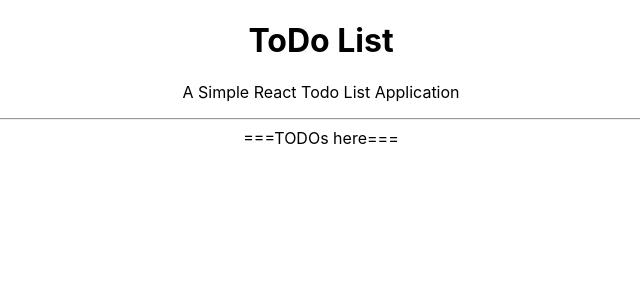
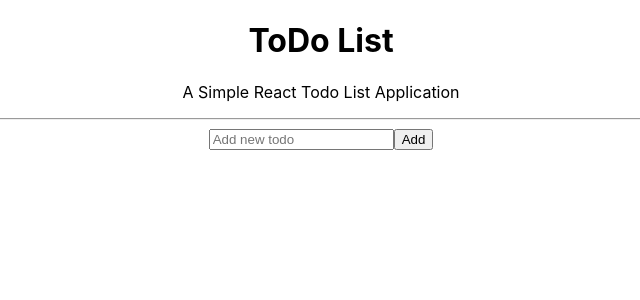
Before and after one commit to danielmason89/React-Todo-App, a React (Create React App) app: page / in a window 1280 px wide. Shown: the top 300 px of the page, without its empty margins (319-959 px from the left). Built offline with nearby package versions, Linux system fonts and the light colour scheme.

Commit message:
complete add todo functionality
- TodoList now have the main newTodo handling, key and id is being generated here with uuid
- NewTodoForm component to allow submission of new todo
- Todo component to display each todo item.  Further functionality will be completed later

```diff
--- /dev/null
+++ b/src/NewTodoForm.js
@@ -0,0 +1,33 @@
+import React, { Component } from 'react';
+
+class NewTodoForm extends Component {
+  constructor(props) {
+    super(props);
+    this.state = { todoContent: '' };
+    this.handleChange = this.handleChange.bind(this);
+    this.handleSubmit = this.handleSubmit.bind(this);
+  };
+  handleSubmit(e) {
+    e.preventDefault();
+    this.props.newTodo(this.state.todoContent);
+    this.setState({todoContent: ''});
+  }
+  handleChange(e) {
+    this.setState({todoContent: e.target.value});
+  }
+  render() {
+    return (
+      <form className="NewTodoForm" onSubmit={this.handleSubmit}>
+        <input
+          name="todoContent"
+          value={this.state.todoContent}
+          onChange={this.handleChange}
+          placeholder="Add new todo"
+        />
+        <button>Add</button>
+      </form>
+    );
+  }
+};
+
+export default NewTodoForm;
--- /dev/null
+++ b/src/Todo.js
@@ -0,0 +1,11 @@
+import React from 'react';
+
+const Todo = (props) => {
+  return (
+    <div className="Todo">
+      {props.todoContent}
+    </div>
+  );
+};
+
+export default Todo;
--- a/src/TodoList.js
+++ b/src/TodoList.js
@@ -1,10 +1,20 @@
 import React, { Component } from 'react';
+import NewTodoForm from './NewTodoForm';
+import Todo from './Todo';
+import {v4 as uuid} from 'uuid';
 
 class TodoList extends Component {
   constructor(props) {
     super(props);
-    this.state = {  };
+    this.state = { todos: [] };
+    this.newTodo = this.newTodo.bind(this);
   };
+  newTodo(todoContent) {
+    const newTodo = {
+      id:uuid(), todoContent,
+    };
+    this.setState({ todos: [...this.state.todos, newTodo] });
+  }
 
   render() {
     return (
@@ -12,7 +22,12 @@ class TodoList extends Component {
         <h1>ToDo List</h1>
         <p>A Simple React Todo List Application</p>
         <hr />
-        ===TODOs here===
+        {this.state.todos.map((todo) => {
+          return (
+            <Todo key={todo.id} id={todo.id} todoContent={todo.todoContent} />
+          );
+        })}
+        <NewTodoForm newTodo={this.newTodo} />
       </div>
     );
   }
```
